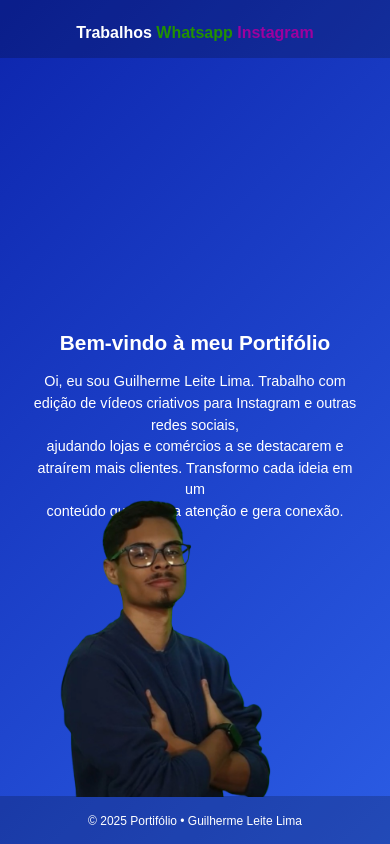
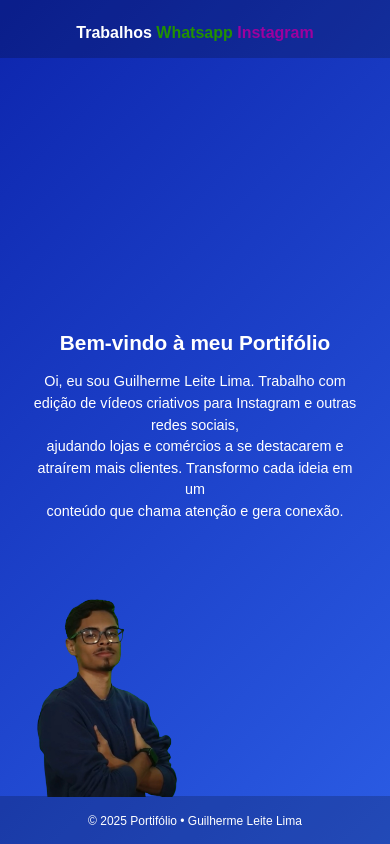
Before and after one commit to GuiLeiteLima/Portif-lio, a plain HTML site: page index.html in a window 390 px wide. Drawn offline with Linux system fonts and the light colour scheme.

Commit message:
Update style.css

```diff
--- a/style.css
+++ b/style.css
@@ -55,7 +55,7 @@ body {
 }
 
 .intro h2 {
-  font-size: 4rem;
+  font-size: 3rem;
   margin-bottom: 1rem;
 }
 
@@ -101,10 +101,10 @@ body {
 /* Imagens ajustáveis */
 
 img{position: absolute;
-    left: 100px;
+    left: 60px;
     bottom: 47px ;
-   width: 700px;
-    height: 700px;
+   width: 500px;
+    height: 500px;
 }
 
 /* Responsividade */
@@ -132,10 +132,10 @@ img{position: absolute;
     font-size: 1.3rem;
   }
 img{position: absolute;
-    left: 20px;
+    left: 10px;
     bottom: 47px ;
-   width: 300px;
-    height: 300px;
+   width: 200px;
+    height: 200px;
 }
   .intro p {
     font-size: 0.9rem;
```
